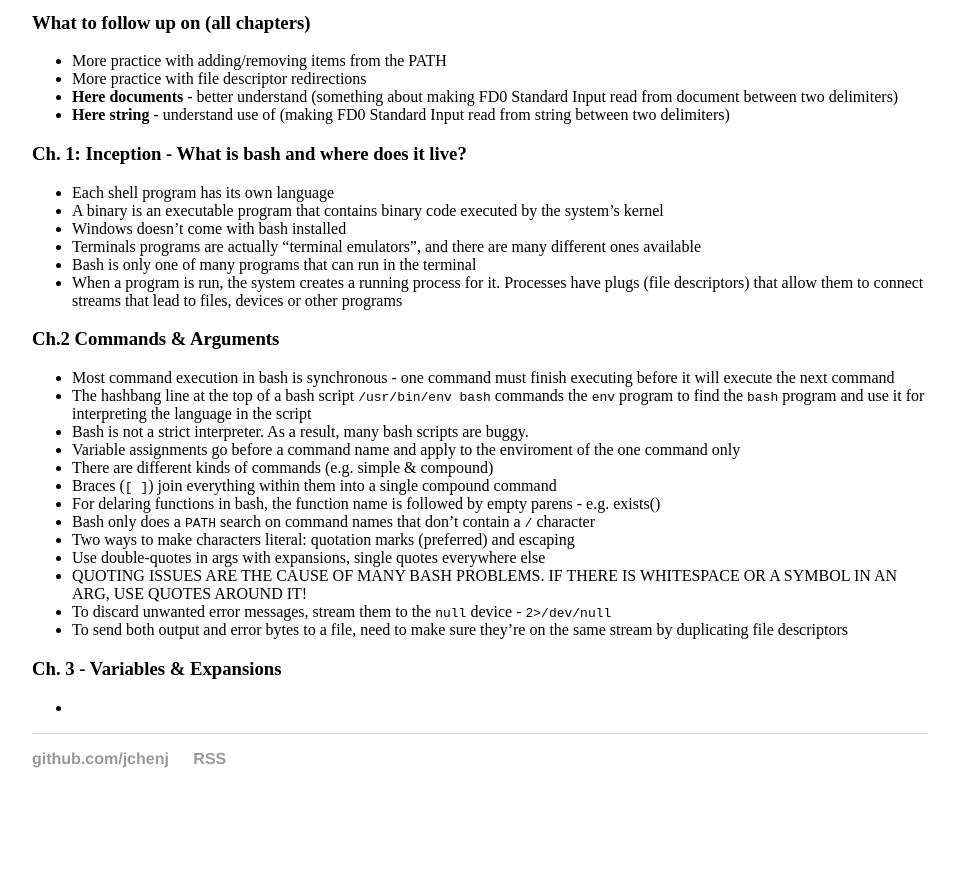
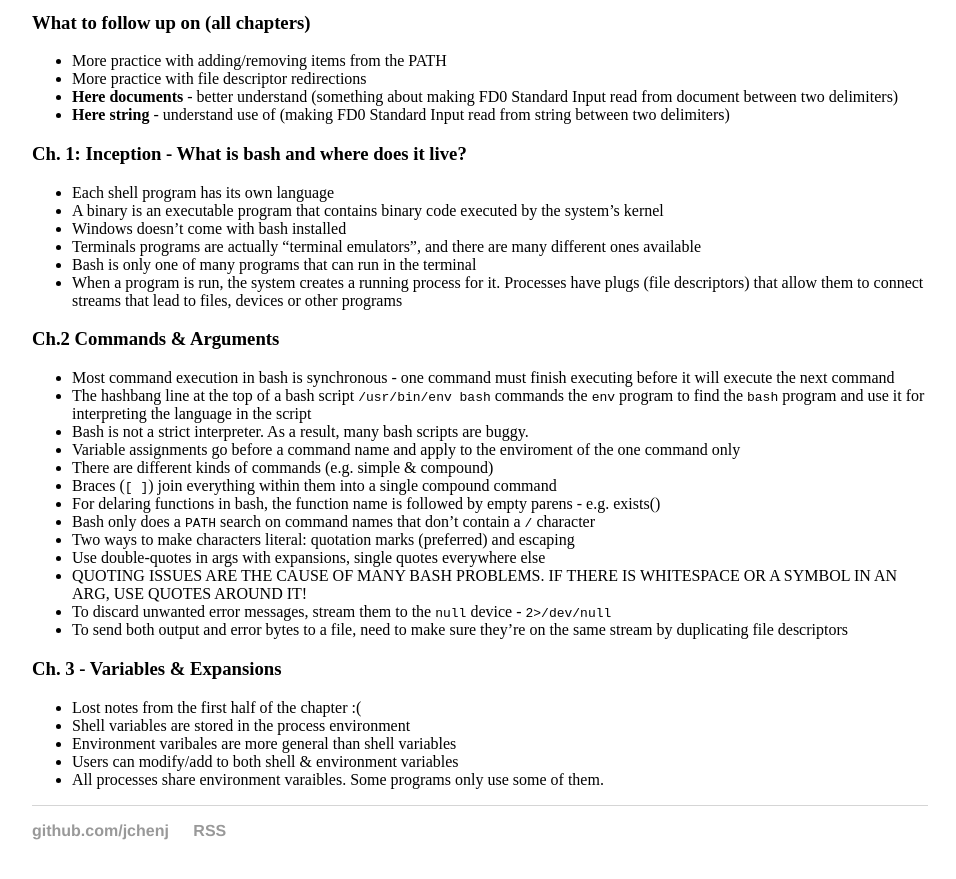
Before and after one commit to jchenj/jchenj.github.io, a Jekyll site: the page built from _posts/2020-01-14-bash-guide.md, in a window 1280 px wide and 900 px high, scrolled down 1213 px. Shown: the top 879 px of the window, without its empty margins (160-1116 px from the left). Built offline with Jekyll 4.4.1, drawn with Linux system fonts in a browser that asks for light colours; before the commit the page ends 2041 px from its top, so only the background shows below that.

Commit message:
Update 2020-01-14-bash-guide.md

```diff
--- a/_posts/2020-01-14-bash-guide.md
+++ b/_posts/2020-01-14-bash-guide.md
@@ -74,4 +74,8 @@ and use it for interpreting the language in the script
 * To send both output and error bytes to a file, need to make sure they're on the same stream by duplicating file descriptors
 
 ### Ch. 3 - Variables & Expansions
-*
+* Lost notes from the first half of the chapter :(
+* Shell variables are stored in the process environment
+* Environment varibales are more general than shell variables
+* Users can modify/add to both shell & environment variables
+* All processes share environment varaibles. Some programs only use some of them.
```
